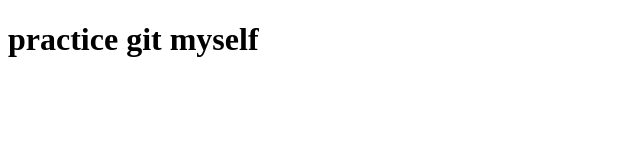
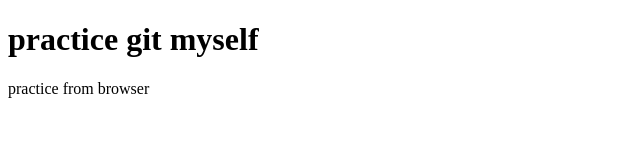
Before and after one commit to Shahjalalrafi/git-practice, a plain HTML site: page index.html in a window 1280 px wide. Shown: the whole page, without its empty margins (0-640 px from the left). Drawn offline with Linux system fonts and the light colour scheme.

Commit message:
Update index.html

```diff
--- a/index.html
+++ b/index.html
@@ -7,5 +7,6 @@
 </head>
 <body>
     <h1>practice git myself</h1>
+    <p>practice from browser</p>
 </body>
 </html>
```
